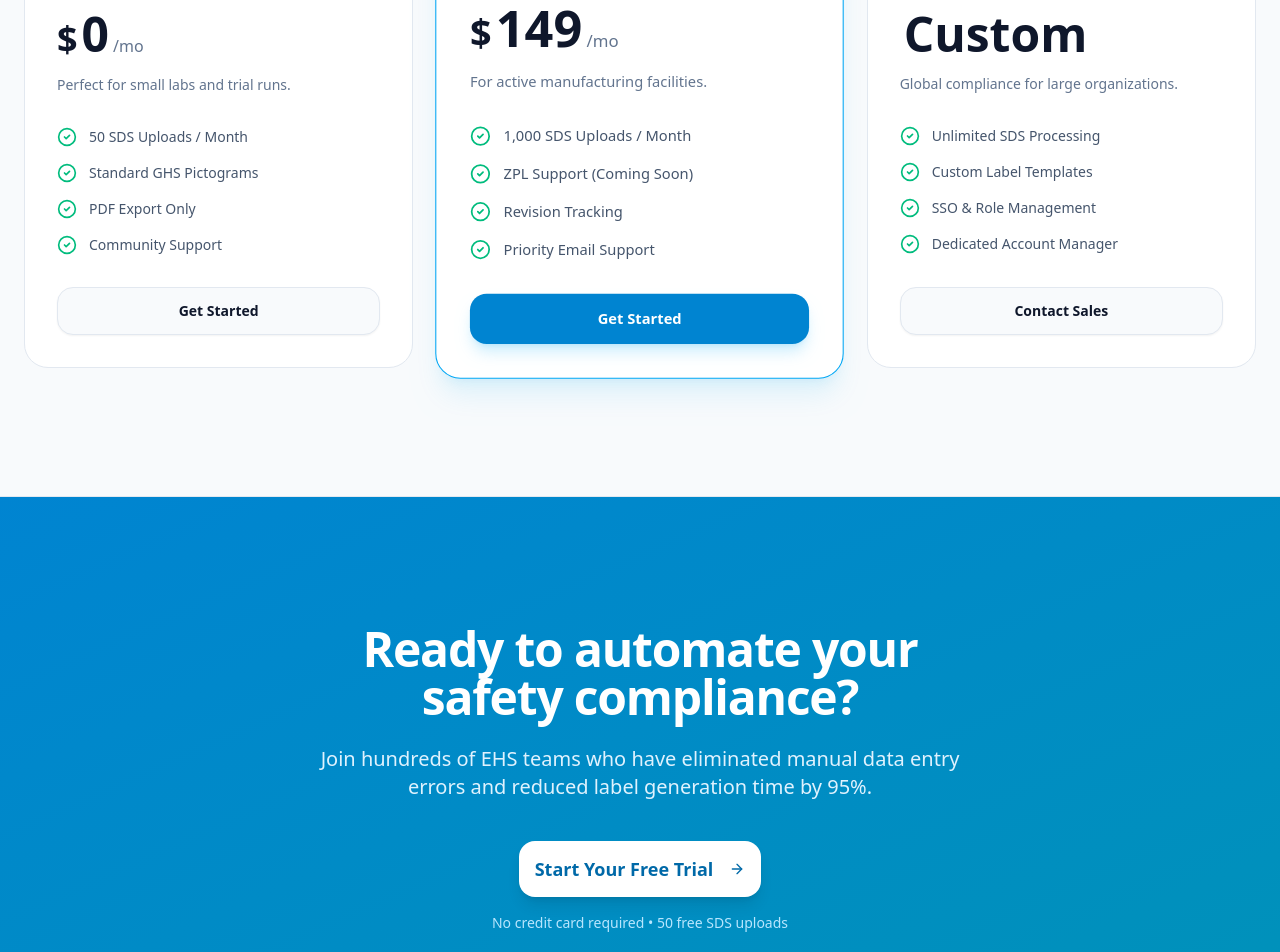
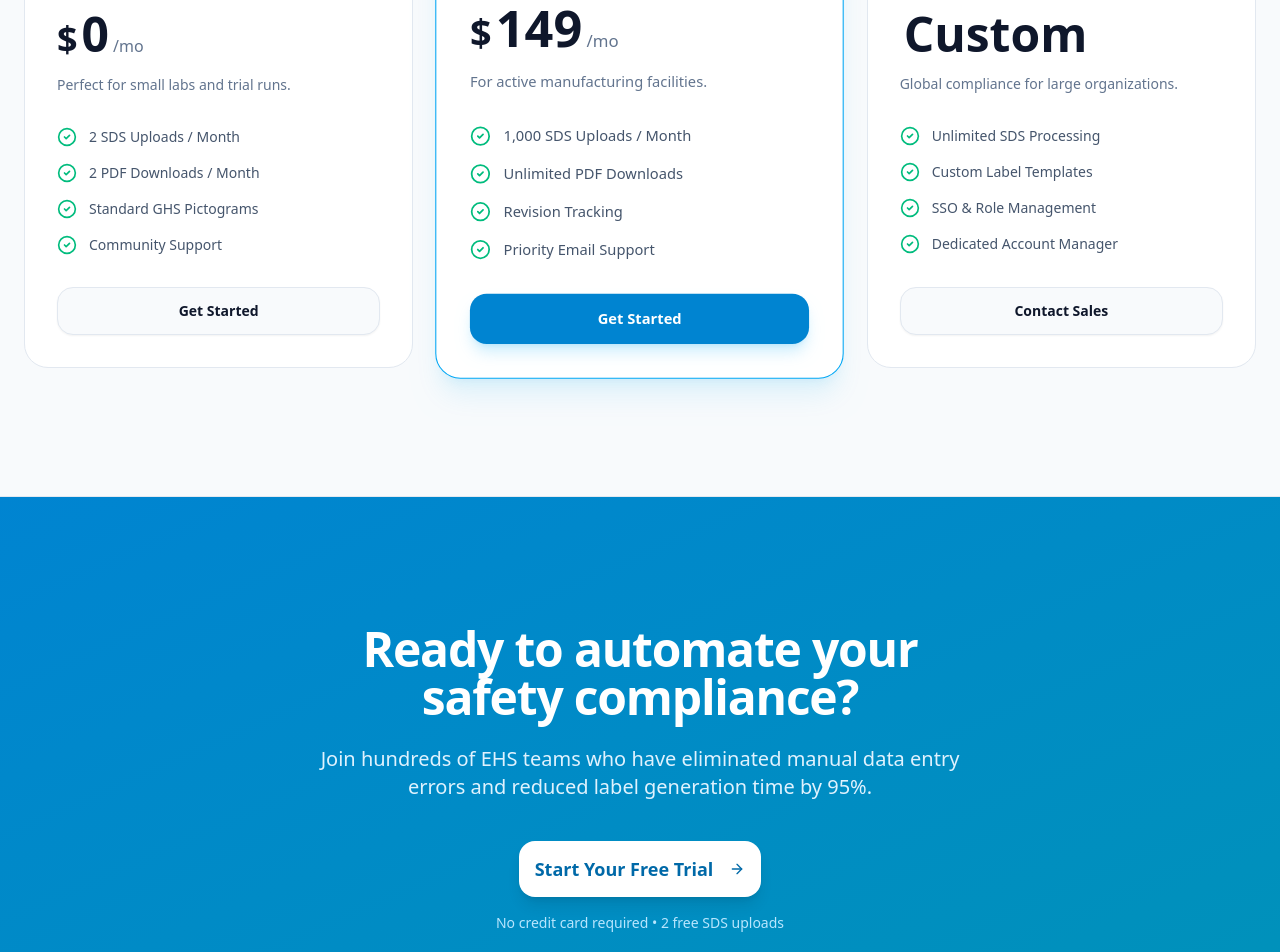
Before and after one commit to HazLabel/Hazlabel, a Next.js app in the folder frontend/: page / in a window 1280 px wide. Shown: the part 3420-4372 px from the top of the page. Built offline with nearby package versions, Linux system fonts and the light colour scheme.

Commit message:
Refactor: Update pricing tiers and CTA with new SDS limits and unlimited downloads

```diff
--- a/frontend/src/app/page.tsx
+++ b/frontend/src/app/page.tsx
@@ -279,9 +279,9 @@ export default function LandingPage() {
                                 price="0"
                                 description="Perfect for small labs and trial runs."
                                 features={[
-                                    "50 SDS Uploads / Month",
+                                    "2 SDS Uploads / Month",
+                                    "2 PDF Downloads / Month",
                                     "Standard GHS Pictograms",
-                                    "PDF Export Only",
                                     "Community Support"
                                 ]}
                             />
@@ -291,7 +291,7 @@ export default function LandingPage() {
                                 description="For active manufacturing facilities."
                                 features={[
                                     "1,000 SDS Uploads / Month",
-                                    "ZPL Support (Coming Soon)",
+                                    "Unlimited PDF Downloads",
                                     "Revision Tracking",
                                     "Priority Email Support"
                                 ]}
@@ -336,7 +336,7 @@ export default function LandingPage() {
                                 </Link>
                             </Button>
                             <p className="text-sm text-sky-200 mt-4">
-                                No credit card required • 50 free SDS uploads
+                                No credit card required • 2 free SDS uploads
                             </p>
                         </div>
                     </div>
```
